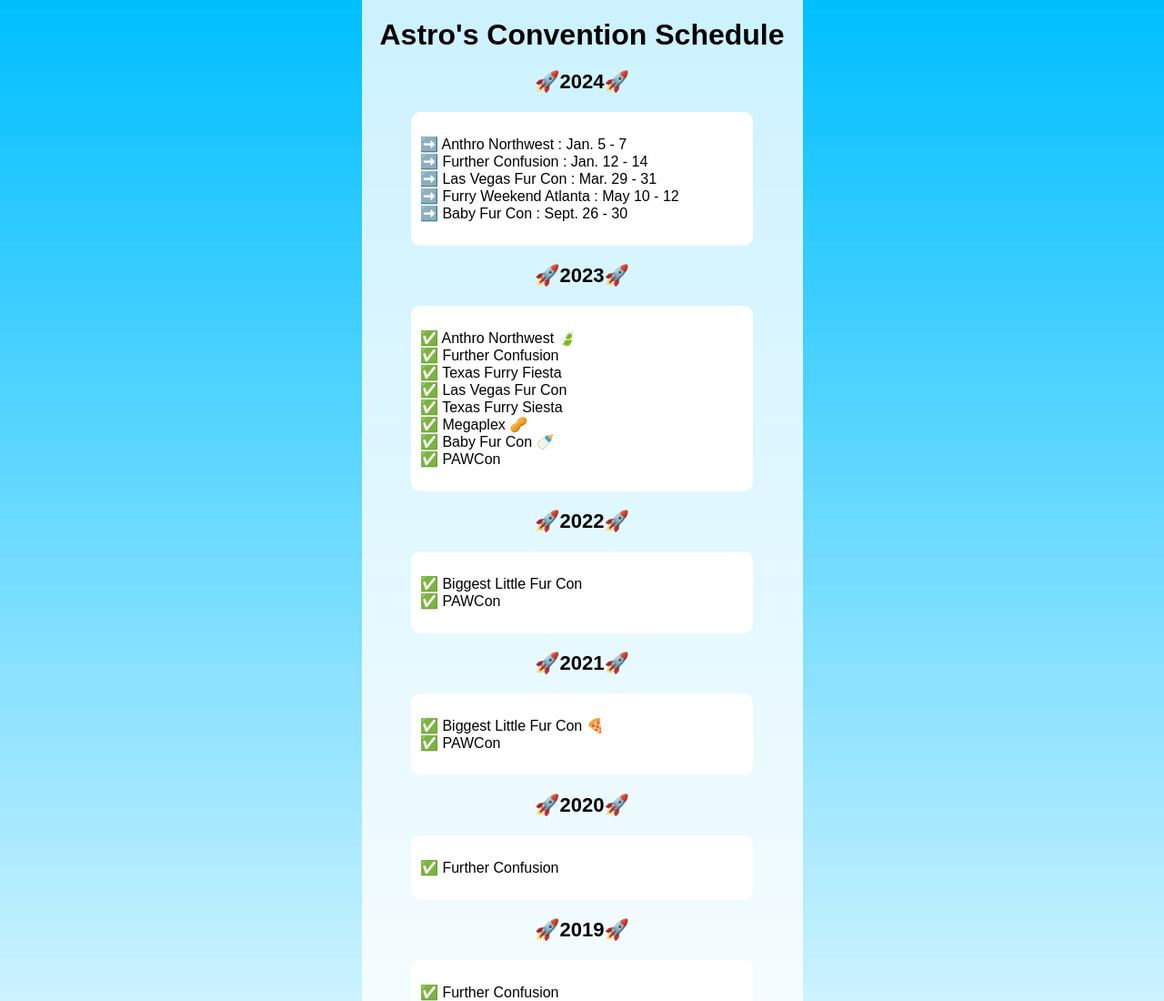
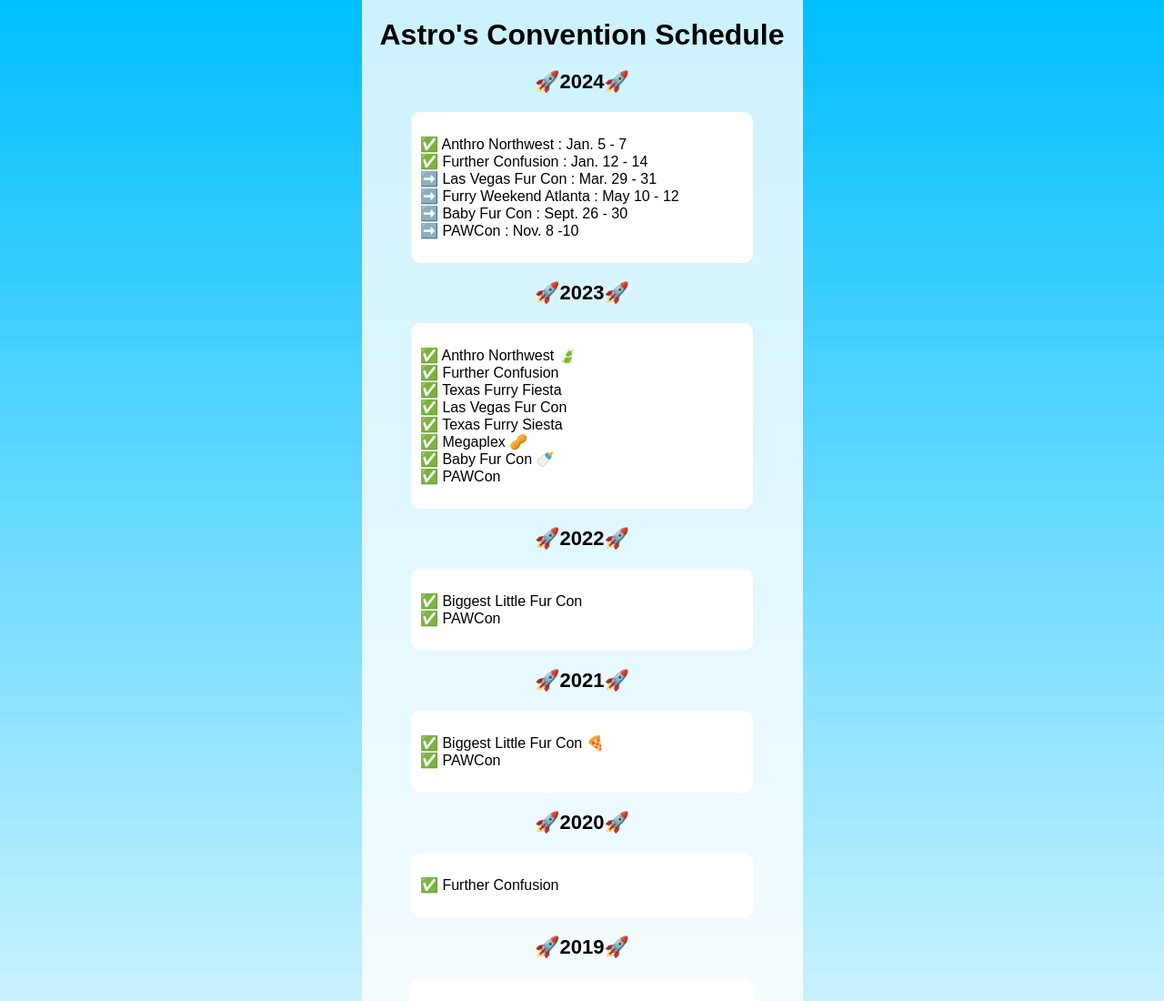
Before and after one commit to aestoru/dadwebsite, a plain HTML site: page cons.html in a window 1280 px wide. Shown: the top 1100 px of the page at 91% size. Drawn offline with Linux system fonts and the light colour scheme.

Commit message:
Update cons.html

```diff
--- a/cons.html
+++ b/cons.html
@@ -73,11 +73,12 @@
         <div class="header2">🚀2024🚀</div>
         <div class="text-box">
             <p>
-                ➡️ Anthro Northwest : Jan. 5 - 7<br>
-                ➡️ Further Confusion : Jan. 12 - 14<br>
+                ✅ Anthro Northwest : Jan. 5 - 7<br>
+                ✅ Further Confusion : Jan. 12 - 14<br>
                 ➡️ Las Vegas Fur Con : Mar. 29 - 31<br>
                 ➡️ Furry Weekend Atlanta : May 10 - 12<br>
                 ➡️ Baby Fur Con : Sept. 26 - 30<br>
+                ➡️ PAWCon : Nov. 8 -10<br>
             </p>
         </div>
 
```
